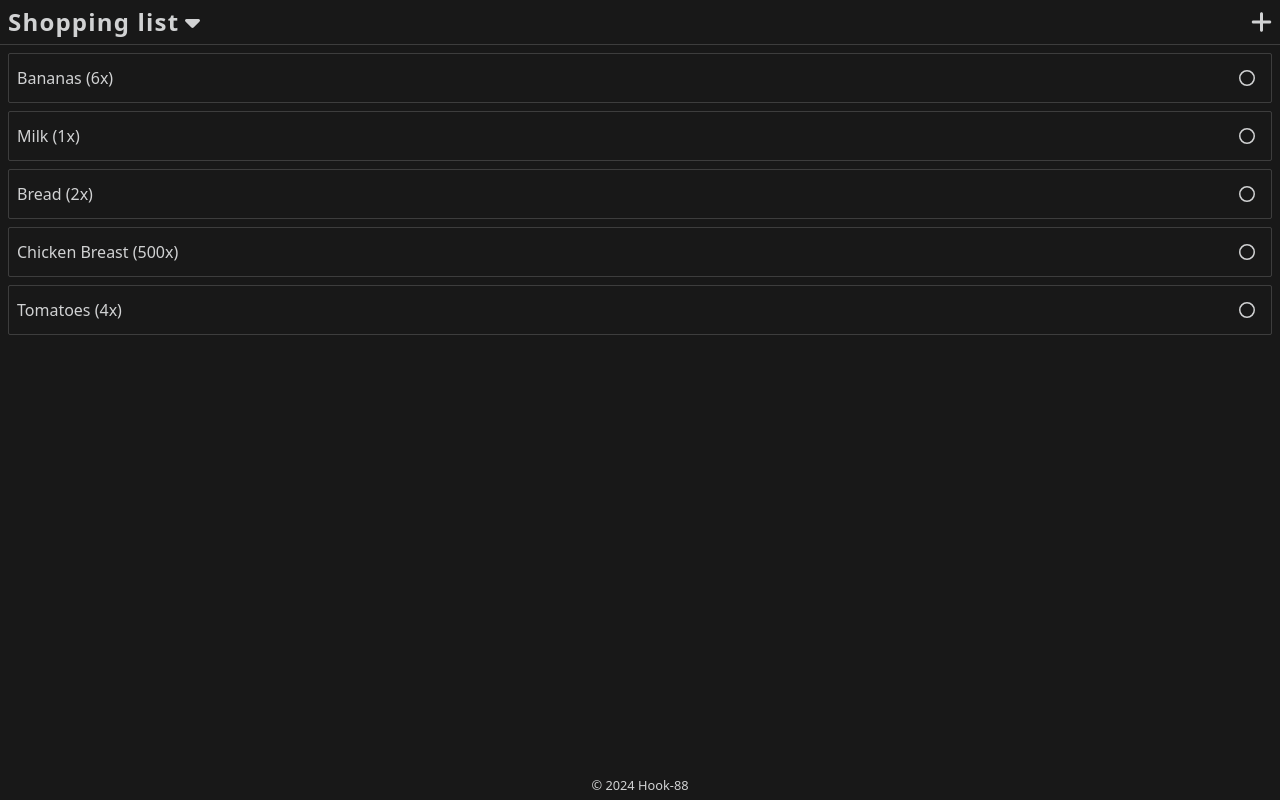
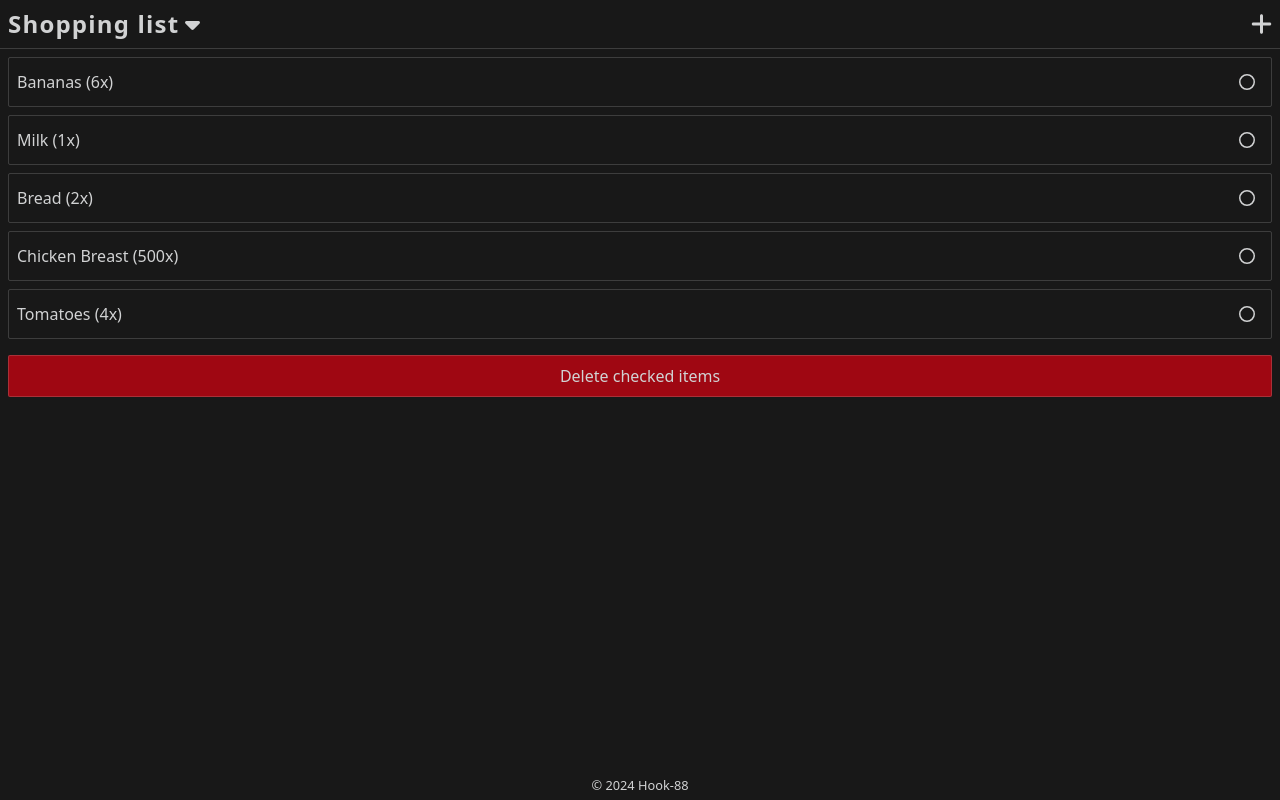
Before and after one commit to Hook-88/shopping-list, a Vue app: page / in a window 1280 px wide. Built offline with nearby package versions, Linux system fonts and the light colour scheme; the HTML template or start-up script is replaced by a standard one.

Commit message:
add delete button

```diff
--- a/src/components/buttons/BaseButton.vue
+++ b/src/components/buttons/BaseButton.vue
@@ -3,7 +3,7 @@ import { computed } from 'vue';
 
 
 interface Props {
-  buttonType?: 'action'
+  buttonType?: 'action' | 'danger'
 }
 
 const props = defineProps<Props>()
@@ -13,13 +13,17 @@ const buttonTypeClass = computed(() => {
     return 'bg-sky-800 border border-ash/20'
   }
 
+  if (props.buttonType === 'danger') {
+    return 'bg-red-800 border border-ash/20'
+  }
+
   return null
 })
 
 </script>
 
 <template>
-  <button v-bind="$attrs" class="px-2 py-1.5 rounded-xs" :class="buttonTypeClass">
+  <button v-bind="$attrs" class="px-2 py-2 rounded-xs" :class="buttonTypeClass">
     <slot></slot>
   </button>
 </template>
--- a/src/views/HomeView.vue
+++ b/src/views/HomeView.vue
@@ -27,6 +27,9 @@ function itemIsChecked(itemId: string) {
   return selectMultipleIds.selectedIds.value.includes(itemId)
 }
 
+//delete checked items
+
+
 
 </script>
 
@@ -39,11 +42,17 @@ function itemIsChecked(itemId: string) {
     </BaseButton>
   </header>
   <main class="grow flex flex-col px-2">
-    <ul v-if="shoppingListStore.shoppingItems && shoppingListStore.shoppingItems.length > 0" class="space-y-2">
-      <li v-for="item in shoppingListStore.shoppingItems" :key="item.id">
-        <ShoppingItem :item="item" :is-checked="itemIsChecked(item.id)" @on-toggle-check="handleOnToggleCheck" />
-      </li>
-    </ul>
+    <div v-if="shoppingListStore.shoppingItems && shoppingListStore.shoppingItems.length > 0">
+      <ul class="space-y-2">
+        <li v-for="item in shoppingListStore.shoppingItems" :key="item.id">
+          <ShoppingItem :item="item" :is-checked="itemIsChecked(item.id)" @on-toggle-check="handleOnToggleCheck" />
+        </li>
+      </ul>
+
+      <BaseButton button-type="danger" class="w-full mt-4">Delete checked items</BaseButton>
+
+    </div>
+
     <BaseButton v-else button-type="action">Add new item</BaseButton>
 
   </main>
```
